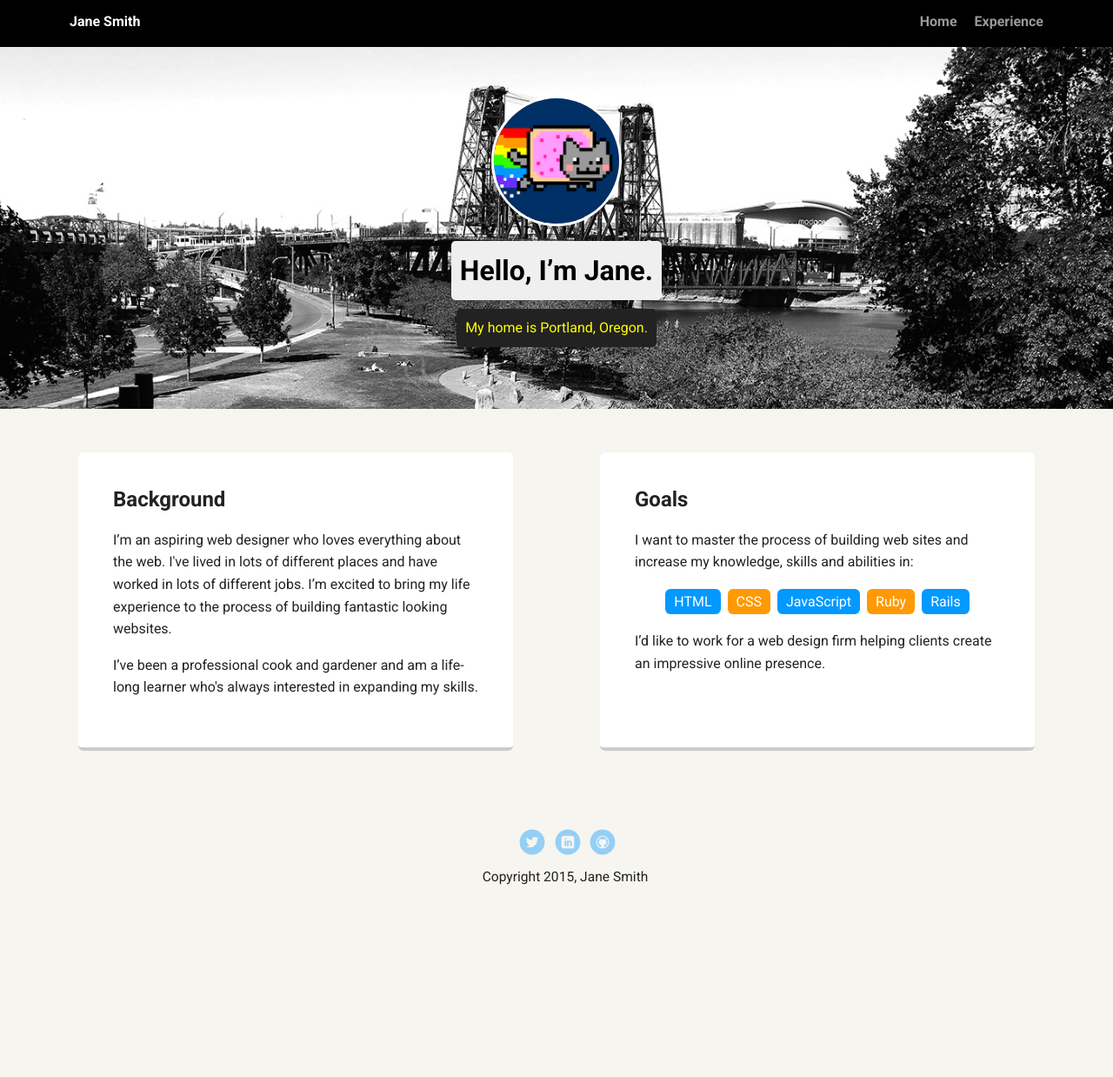
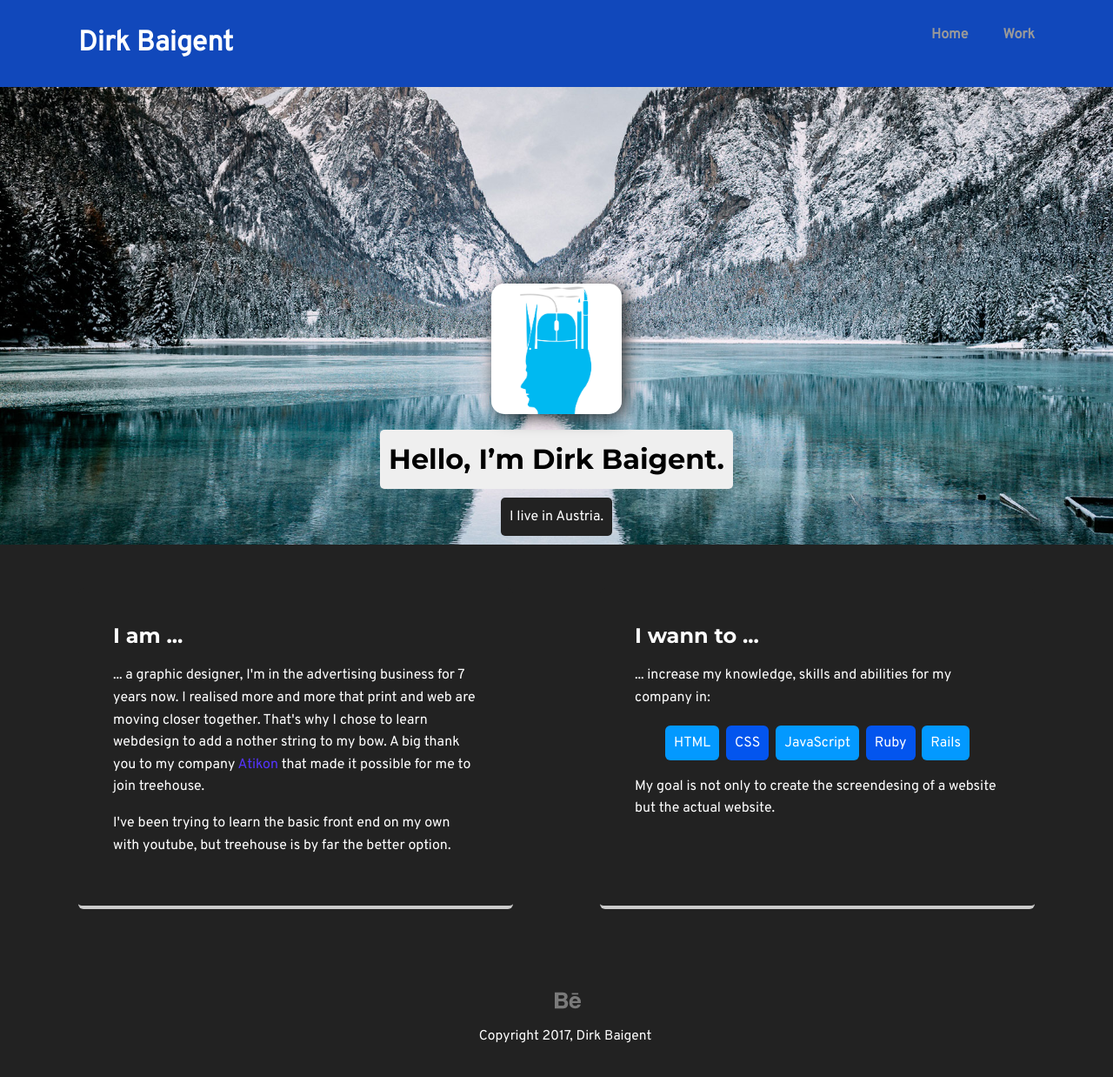
Before and after one commit to dirkbai/1st-Projekt, a plain HTML site: page portfolio_update_v1/index.html in a window 1280 px wide. Shown: the whole page at 87% size. Before the commit the page ends 1112 px from the top, so only its background shows below. Drawn offline with Linux system fonts and the light colour scheme; a web font is replaced by a local one.

Commit message:
12 changes

```diff
--- a/portfolio_update_v1/index.html
+++ b/portfolio_update_v1/index.html
@@ -2,36 +2,36 @@
 <html lang="en">
 <head>
   <meta charset="utf-8">
-  <title>Jane Smith's Profile</title>
+  <title>Dirk's 1st Treehouse Projekt</title>
   <meta name="viewport" content="width=device-width, initial-scale=1.0">
   <link rel="stylesheet" href="styles.css">
-  <link href="https://fonts.googleapis.com/css?family=Muli%7CRoboto:400,300,500,700,900" rel="stylesheet"></head>
+  <link href="https://fonts.googleapis.com/css?family=Montserrat:700|Overpass" rel="stylesheet">
   <body>
 
     <div class="main-nav">
         <ul class="nav">
-          <li class="name">Jane Smith</li>
-          <li><a href="#">Home</a></li>
-          <li><a href="#">Experience</a></li>
+          <li class="name">Dirk Baigent</li>
+          <li class="menu_point"><a href="index.html">Home</a></li>
+          <li class="menu_point"><a href="#">Work</a></li>
         </ul>
     </div>
 
     <header>
-      <img src="images/me.png" alt="Drawing of Jane Smith" class="profile-image">
-      <h1 class="tag name">Hello, I’m Jane.</h1>
-      <p class="tag location">My home is Portland, Oregon.</p>
+      <img src="images/my_profile.jpg" alt="Dirk's Logo" class="profile-image">
+      <h1 class="tag name">Hello, I’m Dirk Baigent.</h1>
+      <p class="tag location">I live in Austria.</p>
     </header>
 
     <main class="flex">
       <div class="card">
-        <h2>Background</h2>
-        <p>I’m an aspiring web designer who loves everything about the web. I've lived in lots of different places and have worked in lots of different jobs. I’m excited to bring my life experience to the process of building fantastic looking websites.</p>
-        <p>I’ve been a professional cook and gardener and am a life-long learner who's always interested in expanding my skills.</p>
+        <h2>I am ...</h2>
+        <p> ... a graphic designer, I'm in the advertising business for 7 years now. I realised more and more that print and web are moving closer together. That's why I chose to learn webdesign to add a nother string to my bow. A big thank you to my company <a href="http://www.atikon.com">Atikon</a> that made it possible for me to join treehouse. </p>
+        <p>I've been trying to learn the basic front end on my own with youtube, but treehouse is by far the better option.</p>
       </div>
 
       <div class="card">
-        <h2>Goals</h2>
-        <p>I want to master the process of building web sites and increase my knowledge, skills and abilities in:</p>
+        <h2>I wann to ...</h2>
+        <p>... increase my knowledge, skills and abilities for my company in:</p>
         <ul class="skills">
           <li>HTML</li>
           <li>CSS</li>
@@ -39,17 +39,15 @@
           <li>Ruby</li>
           <li>Rails</li>
         </ul>
-        <p>I’d like to work for a web design firm helping clients create an impressive online presence.</p>
+        <p>My goal is not only to create the screendesing of a website but the actual website.</p>
       </div>
 
     </main>
     <footer>
       <ul>
-        <li><a href="#" class="social twitter">Twitter</a></li>
-        <li><a href="#" class="social linkedin">LinkedIn</a></li>
-        <li><a href="#" class="social github">Github</a></li>
+        <li><a href="#" class="social Behance">Find me on Behance</a></li>
       </ul>
-      <p class="copyright">Copyright 2015, Jane Smith</p>
+      <p class="copyright">Copyright 2017, Dirk Baigent</p>
     </footer>
   </body>
   </html>
--- a/portfolio_update_v1/styles.css
+++ b/portfolio_update_v1/styles.css
@@ -7,10 +7,15 @@ body {
   margin: 0;
   padding: 0;
   text-align: center;
-  font-family: 'Roboto', sans-serif;
+  font-family: 'Overpass', sans-serif;
   color: #222;
-  background: #f7f5f0;
+  background: #222;
 }
+
+h1, h2 {
+    font-family: 'Montserrat', sans-serif
+}
+
 /* Link Styles */
 
 a {
@@ -25,7 +30,7 @@ a:hover {
 
 .main-nav {
   width: 100%;
-  background: black;
+  background: #1148bb;
   min-height: 30px;
   padding: 10px;
   position: fixed;
@@ -44,38 +49,47 @@ a:hover {
     display: block;
     margin-right: auto;
     color: white;
+    font-size: 2em;
 }
 .nav li {
-  padding: 5px 10px 10px 10px;
+  margin: 10px;
+  padding: 10px;
 }
 .nav a {
   transition: all .5s;
+
 }
 .nav a:hover {
-  color: white
+  color: #1148bb;
+}
+
+.menu_point:hover {
+  background-color: white;
 }
 
 header {
   text-align: center;
-  background: url('images/portland.jpg') no-repeat top center ;
+  background: url('images/yffgke3y4f8-tim-stief.jpg') no-repeat center -20px ;
   background-size: cover;
   overflow: hidden;
-  padding-top: 60px;
+  padding-top: 300px;
 }
 header {
   line-height: 1.5;
 }
 header .profile-image {
-  margin-top: 50px;
+  margin-top: 2%;
   width: 150px;
   height: 150px;
-  border-radius: 50%;
-  border: 3px solid white;
+  border-radius: 10%;
+  box-shadow: 5px 3px 20px #333;
   transition: all .5s;
 }
 header .profile-image:hover {
   transform: scale(1.2) rotate(5deg);
 }
+
+
 .tag {
   background-color: #efefef;
   color: black;
@@ -86,18 +100,24 @@ header .profile-image:hover {
 }
 .location {
   background-color: #222;
-  color: yellow;
+  color: white;
 }
 .card {
   margin: 30px;
   padding: 20px 40px 40px;
   max-width: 500px;
   text-align: left;
-  background: #fff;
+  background: #222;
+  color: white;
   border-bottom: 4px solid #ccc;
   border-radius: 6px;
   transition: all .5s;
 }
+
+.card a{
+  color: #5534ff;
+}
+
 .card:hover {
   border-color: #ff99ff;
 }
@@ -110,9 +130,9 @@ ul.skills {
 .skills li {
   border-radius: 6px;
   display: inline-block;
-  background: #ff9904;
+  background: #0355ee;
   color: white;
-  padding: 5px 10px;
+  padding: 10px 10px;
   margin: 2px;
 }
 
@@ -127,6 +147,7 @@ footer {
 }
 
 footer .copyright {
+  color: white;
   top: -8px;
   font-size: .75em;
 }
@@ -142,6 +163,7 @@ footer ul li {
 }
 
 a.social {
+  color: white;
   display: inline-block;
   text-indent: -9999px;
   margin-left: 5px;
@@ -151,15 +173,10 @@ a.social {
   opacity: .4;
   transition: all .5s;
 }
-a.twitter {
-  background-image: url(images/twitter.svg);
+a.Behance {
+  background-image: url(images/behance-logo.svg);
 }
-a.linkedin {
-  background-image: url(images/linkedin.svg);
-}
-a.github {
-  background-image: url(images/github.svg);
-}
+
 a.social:hover {
   opacity: 1;
 }
```
Also changed, not shown: portfolio_update_v1/images/Rugby_Plakat.jpg (added), portfolio_update_v1/images/behance-icon.png (added), portfolio_update_v1/images/behance-logo.svg (added), portfolio_update_v1/images/los_jaguares_logo.jpg (added), portfolio_update_v1/images/my_Logo.jpg (added), portfolio_update_v1/images/my_Logo_style_2.jpg (added), portfolio_update_v1/images/my_Logo_style_3.jpg (added), portfolio_update_v1/images/my_profile.jpg (added), portfolio_update_v1/images/yffgke3y4f8-tim-stief.jpg (added).
